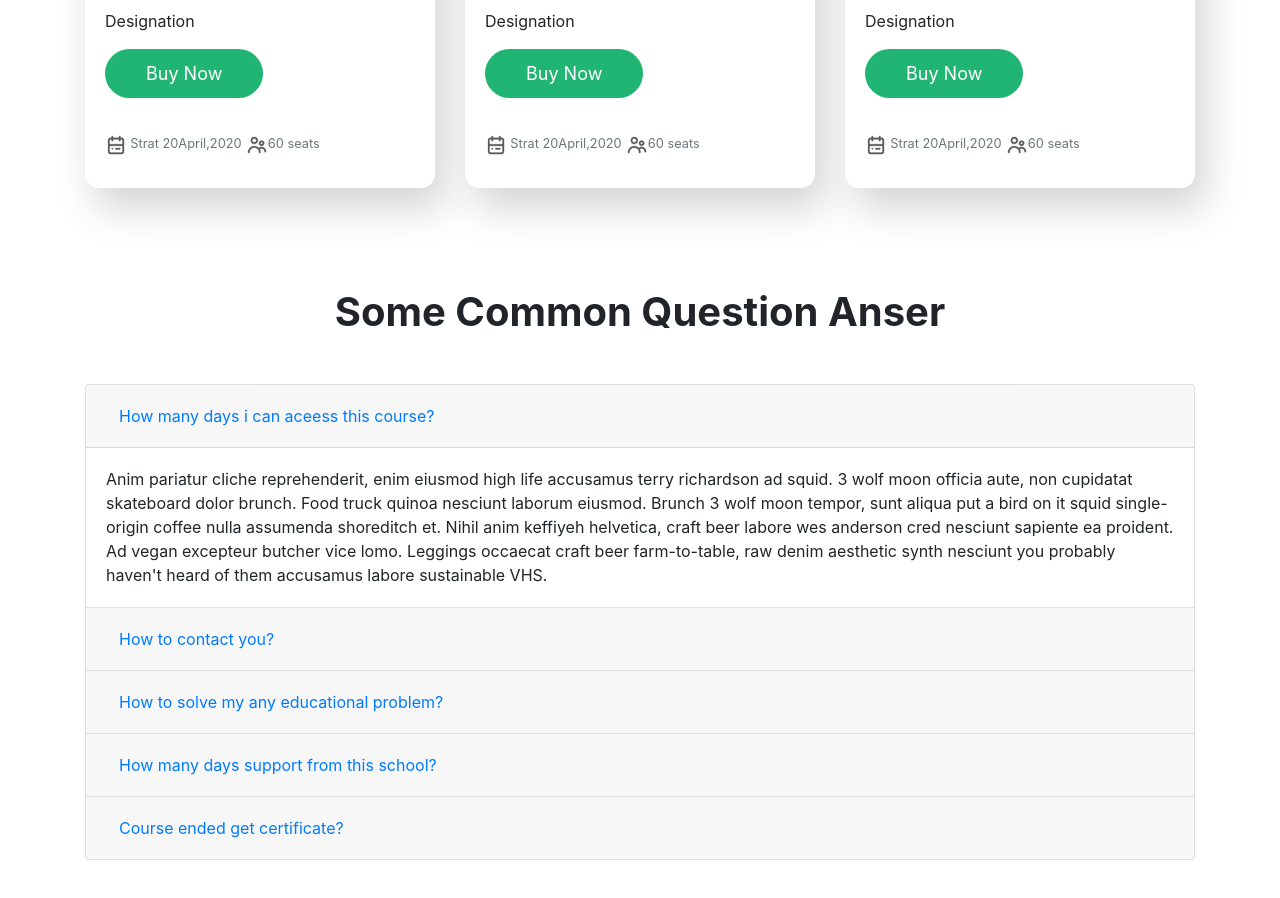
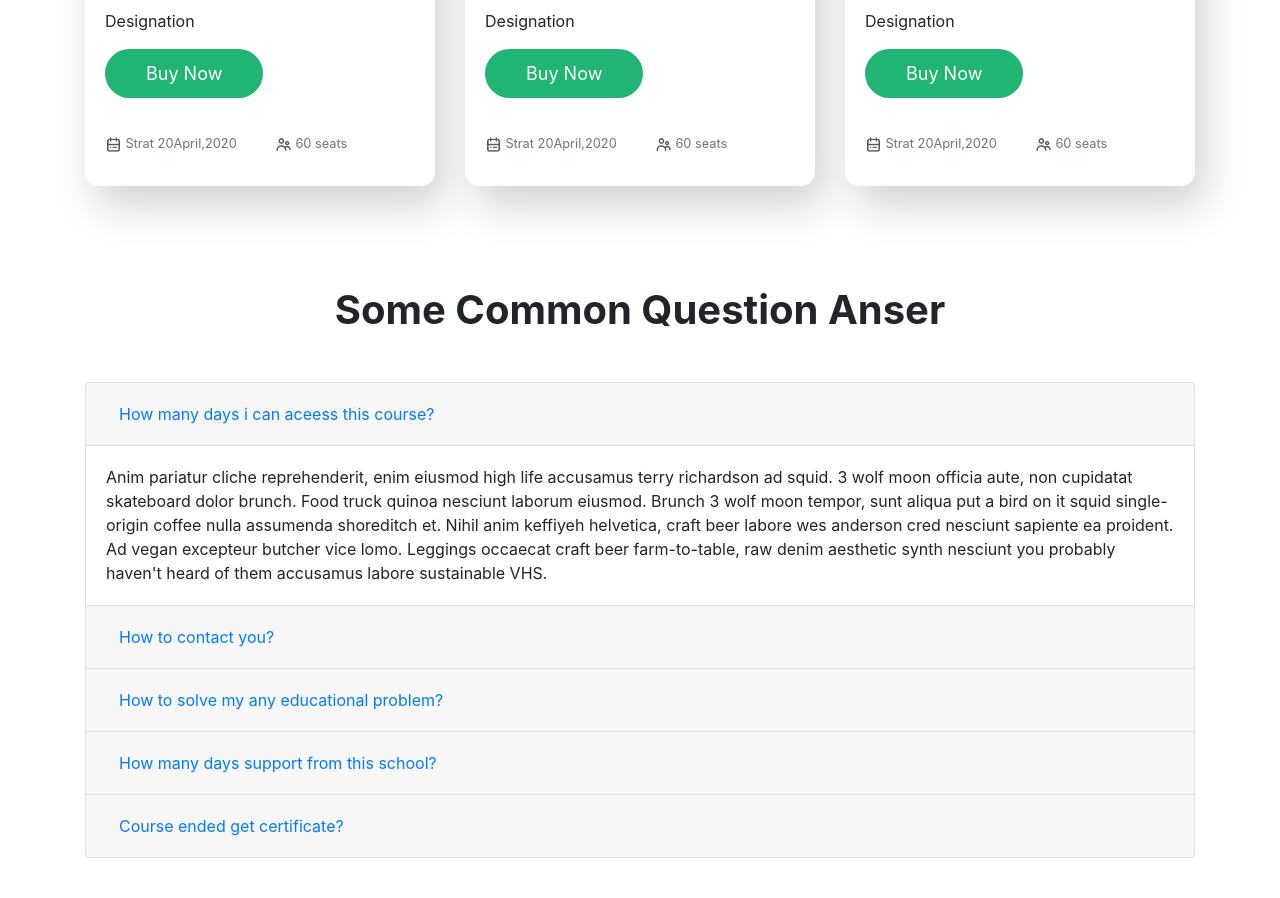
Before and after one commit to dev-eptakhar/e-school, a plain HTML site: page index.html in a window 1280 px wide. Shown: the part 1426-2324 px from the top of the page. Drawn offline with nearby package versions, Linux system fonts and the light colour scheme.

Commit message:
change some text and add comment in every section

```diff
--- a/index.html
+++ b/index.html
@@ -9,7 +9,7 @@
     <link rel="stylesheet" href="css/style.css">
 </head>
 <body>
-
+    <!-- Header -->
     <header class="header" id="home">
       <div class="container">
         <nav class="navbar navbar-expand-lg navbar-light">
@@ -88,9 +88,9 @@
           </div>
         </div>
       </div>
-
     </header>
 
+    <!-- Our-Achivement -->
     <section class="our-achiv">
       <div class="container">
         <div class="card-deck">
@@ -126,6 +126,7 @@
       </div>
     </section>
 
+    <!-- courses -->
     <section class="courses" id="courses">
      <div class="container">
       <h1 class="text-center mb-5">Online Courses</h1>
@@ -138,8 +139,14 @@
             <button class="btn btn-green">Buy Now</button>
           </div>
           <div class="card-footer">
-            <small class="text-muted"><img src="img/ICON/calendar.png" alt="..."> Strat 20April,2020</small>
-            <small class="text-muted "><img src="img/ICON/people.png" alt="...">60 seats</small>
+            <div class="row">
+              <div class="col-md-6">
+                <small class="text-muted"><img src="img/ICON/calendar.png" alt="..." style="width: 12%;"> Strat 20April,2020</small>
+              </div>
+              <div class="col-md-6">
+                <small class="text-muted  justify-content-end"><img src="img/ICON/people.png" alt="..." style="width: 12%;"> 60 seats</small>
+              </div>
+            </div>
           </div>
         </div>
         <div class="card">
@@ -150,8 +157,14 @@
             <button class="btn btn-green">Buy Now</button>
           </div>
           <div class="card-footer">
-            <small class="text-muted"><img src="img/ICON/calendar.png" alt="..."> Strat 20April,2020</small>
-            <small class="text-muted "><img src="img/ICON/people.png" alt="...">60 seats</small>
+            <div class="row">
+              <div class="col-md-6">
+                <small class="text-muted"><img src="img/ICON/calendar.png" alt="..." style="width: 12%;"> Strat 20April,2020</small>
+              </div>
+              <div class="col-md-6">
+                <small class="text-muted  justify-content-end"><img src="img/ICON/people.png" alt="..." style="width: 12%;"> 60 seats</small>
+              </div>
+            </div>
           </div>
         </div>
         <div class="card">
@@ -162,14 +175,21 @@
             <button class="btn btn-green">Buy Now</button>
           </div>
           <div class="card-footer">
-            <small class="text-muted"><img src="img/ICON/calendar.png" alt="..."> Strat 20April,2020</small>
-            <small class="text-muted  justify-content-end"><img src="img/ICON/people.png" alt="...">60 seats</small>
+            <div class="row">
+              <div class="col-md-6">
+                <small class="text-muted"><img src="img/ICON/calendar.png" alt="..." style="width: 12%;"> Strat 20April,2020</small>
+              </div>
+              <div class="col-md-6">
+                <small class="text-muted  justify-content-end"><img src="img/ICON/people.png" alt="..." style="width: 12%;"> 60 seats</small>
+              </div>
+            </div>
           </div>
         </div>
       </div>
      </div>
     </section>
 
+    <!-- QnA -->
     <section class="qna" id="qna">
       <div class="container">
         <h1 class="text-center font-weight-bold mb-5 text-capitalize">Some common question anser</h1>
@@ -249,8 +269,7 @@
       </div>
     </section>
 
-
-
+    <!-- testimonail -->
     <section class="testimonial">
       <div class="container">
         <h1 class="text-center">Testimonial</h1>
@@ -259,6 +278,7 @@
       </div>
     </section>
 
+    <!-- scholarship -->
     <section class="scholar" id="Scholarship">
       <div class="container">
         <h1 class="text-center font-weight-bold mb-5">Apply for Scholarship</h1>
@@ -324,7 +344,7 @@
       </div>
     </section>
 
-
+    <!-- Say student -->
     <section>
       <div class="container">
         <h1 class="text-center font-weight-bold mb-5 text-capitalize">say our student</h1>
@@ -366,6 +386,7 @@
       </div>
     </section>
 
+    <!-- Footer -->
     <footer class="footer bg-dark text-light">
       <div class="container">
         <div class="row">
@@ -375,63 +396,28 @@
           <div class="col-md-3">
             <h3>Courses</h3>
             <ul class="list-group">
-              <li>
-                Web design
-              </li>
-
-              <li>
-                Web development
-              </li>
-
-              <li>
-                android app development
-              </li>
-
-              <li>
-                IOS app development
-              </li>
+              <li>Web design</li>
+              <li>Web development</li>
+              <li>android app development</li>
+              <li>IOS app development</li>
             </ul>
           </div>
           <div class="col-md-3">
-
             <h3>Terms</h3>
             <ul class="list-group">
-              <li>
-                Web design
-              </li>
-
-              <li>
-                Web development
-              </li>
-
-              <li>
-                android app development
-              </li>
-
-              <li>
-                IOS app development
-              </li>
+              <li>Web design</li>
+              <li>Web development</li>
+              <li>android app development</li>
+              <li>IOS app development</li>
             </ul>
           </div>
           <div class="col-md-3">
-
             <h3>Useful Link</h3>
             <ul class="list-group">
-              <li>
-                Web design
-              </li>
-
-              <li>
-                Web development
-              </li>
-
-              <li>
-                android app development
-              </li>
-
-              <li>
-                IOS app development
-              </li>
+              <li>Web design</li>
+              <li>Web development</li>
+              <li>android app development</li>
+              <li>IOS app development</li>
             </ul>
           </div>
         </div>
```
